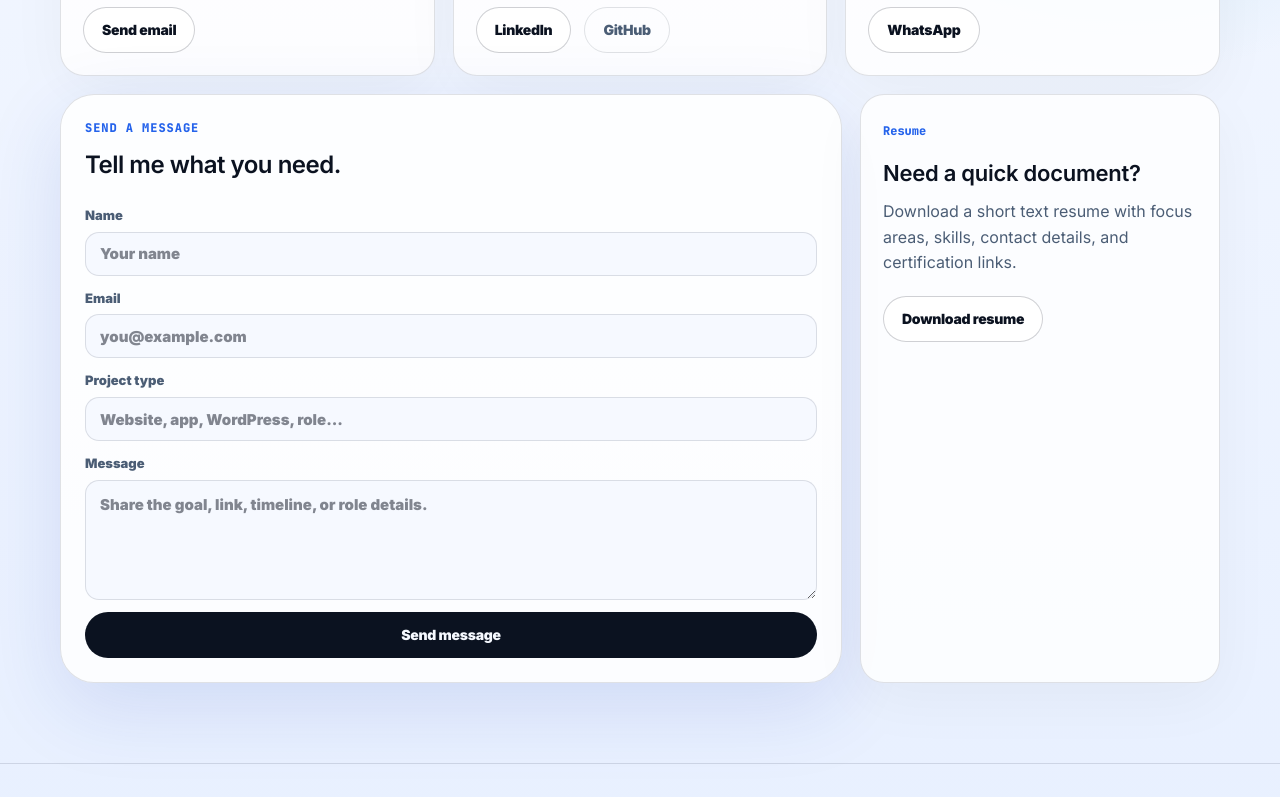
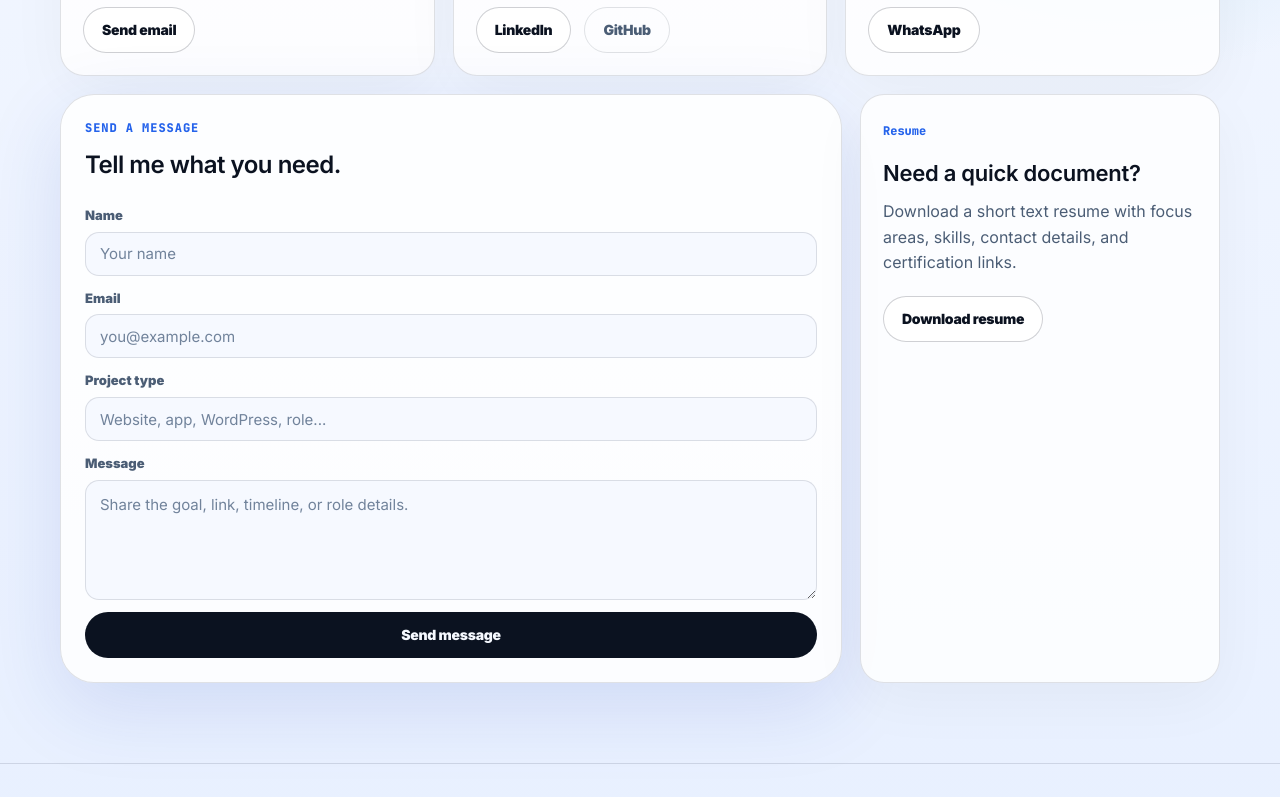
Before and after one commit to omee360/resume, a Next.js app: page /contact in a window 1280 px wide. Shown: the part 639-1436 px from the top of the page. Built offline with nearby package versions, Linux system fonts and the light colour scheme; no server answers.

Commit message:
Use verified Resend sender and polish form inputs

```diff
--- a/app/contact/actions.ts
+++ b/app/contact/actions.ts
@@ -46,8 +46,8 @@ export async function sendMessage(
 
   try {
     await resend.emails.send({
-      from: "onboarding@resend.dev",
-      to: "umairhaider360@gmail.com",
+      from: "Umair Haider Hashmi <contact@umairdev.com>",
+      to: "umair@umairdev.com",
       replyTo: email,
       subject: `New contact form message from ${name}`,
       text: `Name: ${name}\nEmail: ${email}\nProject type: ${type || "—"}\n\n${message}`,
--- a/components/sections/contact-form.tsx
+++ b/components/sections/contact-form.tsx
@@ -27,7 +27,7 @@ export function ContactForm() {
           type="text"
           name="name"
           placeholder="Your name"
-          className="h-11 w-full rounded-[14px] border border-line bg-bg px-3.5 text-[15px] text-ink outline-none transition focus:border-brand"
+          className="h-11 w-full rounded-[14px] border border-line bg-bg px-3.5 text-[15px] text-ink font-normal placeholder:text-soft outline-none transition focus:border-brand"
           aria-invalid={Boolean(state.errors?.name)}
           aria-describedby={state.errors?.name ? "name-error" : undefined}
         />
@@ -53,7 +53,7 @@ export function ContactForm() {
           type="email"
           name="email"
           placeholder="you@example.com"
-          className="h-11 w-full rounded-[14px] border border-line bg-bg px-3.5 text-[15px] text-ink outline-none transition focus:border-brand"
+          className="h-11 w-full rounded-[14px] border border-line bg-bg px-3.5 text-[15px] text-ink font-normal placeholder:text-soft outline-none transition focus:border-brand"
           aria-invalid={Boolean(state.errors?.email)}
           aria-describedby={state.errors?.email ? "email-error" : undefined}
         />
@@ -70,7 +70,7 @@ export function ContactForm() {
           type="text"
           name="type"
           placeholder="Website, app, WordPress, role..."
-          className="h-11 w-full rounded-[14px] border border-line bg-bg px-3.5 text-[15px] text-ink outline-none transition focus:border-brand"
+          className="h-11 w-full rounded-[14px] border border-line bg-bg px-3.5 text-[15px] text-ink font-normal placeholder:text-soft outline-none transition focus:border-brand"
         />
       </label>
 
@@ -79,7 +79,7 @@ export function ContactForm() {
         <textarea
           name="message"
           placeholder="Share the goal, link, timeline, or role details."
-          className="min-h-[120px] w-full resize-y rounded-[14px] border border-line bg-bg px-3.5 py-3 text-[15px] text-ink outline-none transition focus:border-brand"
+          className="min-h-[120px] w-full resize-y rounded-[14px] border border-line bg-bg px-3.5 py-3 text-[15px] text-ink font-normal placeholder:text-soft outline-none transition focus:border-brand"
           aria-invalid={Boolean(state.errors?.message)}
           aria-describedby={state.errors?.message ? "message-error" : undefined}
         />
```
